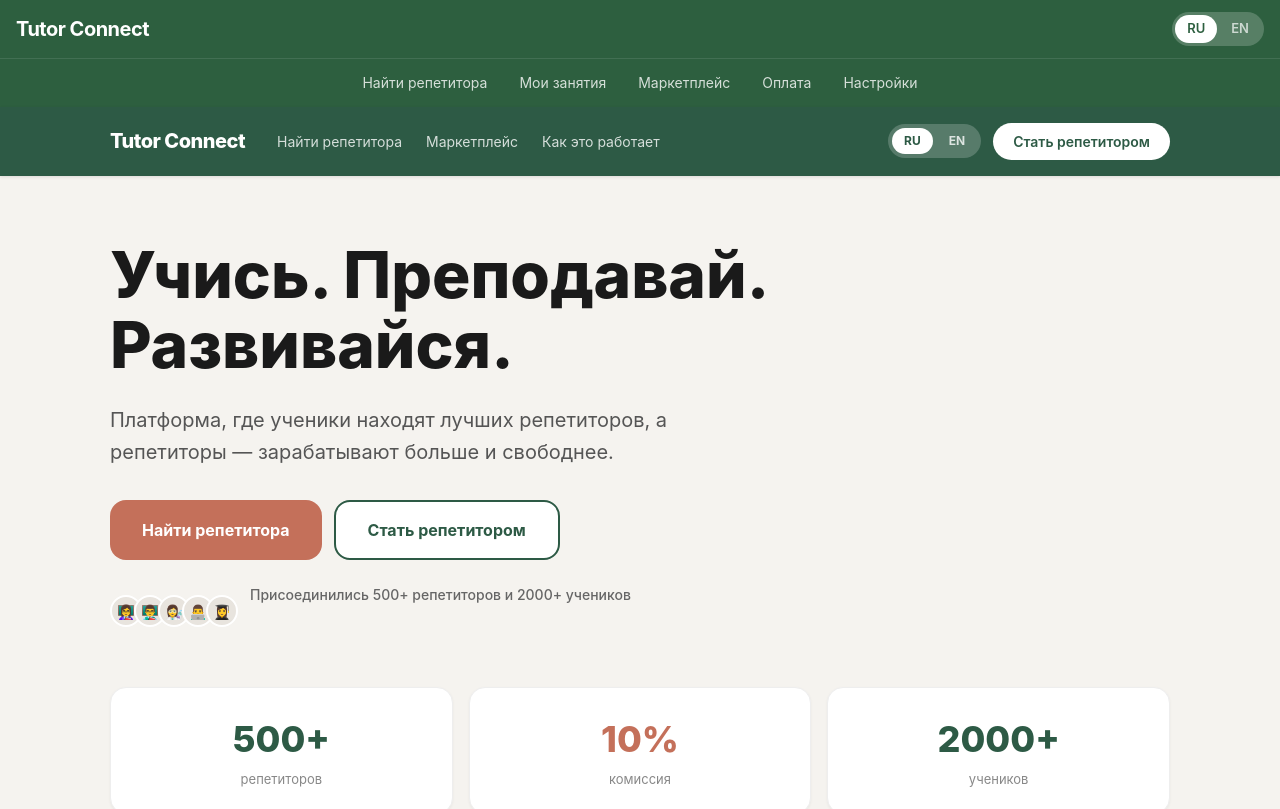
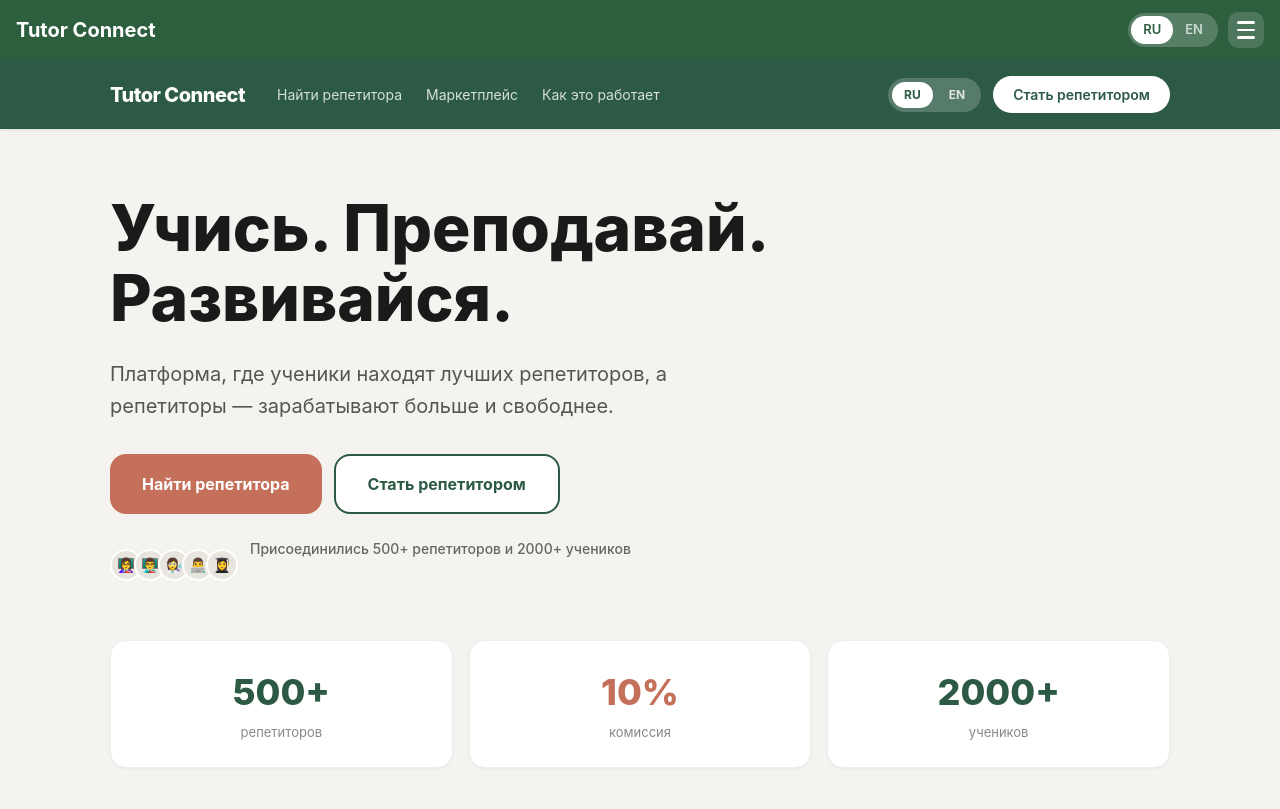
Before and after one commit to yaroslavnapril/tutor-connect, a Next.js app: page / in a window 1280 px wide. Shown: the top 809 px of the page. Built offline with nearby package versions, Linux system fonts and the light colour scheme.

Commit message:
Update Navigation.tsx

```diff
--- a/app/components/Navigation.tsx
+++ b/app/components/Navigation.tsx
@@ -3,136 +3,20 @@
 import { useState, useEffect } from 'react';
 import Link from 'next/link';
 
-type Role = 'student' | 'tutor';
-type Lang = 'ru' | 'en';
-
 export default function Navigation() {
   const [menuOpen, setMenuOpen] = useState(false);
-  const [role, setRole] = useState<Role>('student');
-  const [lang, setLang] = useState<Lang>('ru');
+  const [role, setRole] = useState<'student' | 'tutor'>('student');
   const [mounted, setMounted] = useState(false);
 
   useEffect(() => {
     setMounted(true);
-    const savedRole = localStorage.getItem('tc_role') as Role | null;
-    const savedLang = localStorage.getItem('tc_lang') as Lang | null;
-    if (savedRole) setRole(savedRole);
-    if (savedLang) setLang(savedLang);
+    const saved = localStorage.getItem('tc_role');
+    if (saved === 'student' || saved === 'tutor') setRole(saved);
   }, []);
 
-  const handleSetRole = (newRole: Role) => {
-    setRole(newRole);
-    localStorage.setItem('tc_role', newRole);
-  };
-
-  const handleSetLang = (newLang: Lang) => {
-    setLang(newLang);
-    localStorage.setItem('tc_lang', newLang);
-  };
-
-  const toggleMenu = () => setMenuOpen((prev) => !prev);
-
-  // Переводы
-  const t = {
-    ru: {
-      menu: 'Меню',
-      student: 'Я ученик',
-      tutor: 'Я репетитор',
-      studentMenu: {
-        study: 'Учёба',
-        finance: 'Финансы',
-        account: 'Аккаунт',
-        findTutor: 'Найти репетитора',
-        myLessons: 'Мои занятия',
-        marketplace: 'Маркетплейс',
-        payment: 'Оплата',
-        settings: 'Настройки',
-      },
-      tutorMenu: {
-        work: 'Работа',
-        materials: 'Материалы',
-        finance: 'Финансы',
-        account: 'Аккаунт',
-        requests: 'Заявки',
-        schedule: 'Расписание',
-        students: 'Ученики',
-        myMaterials: 'Мои материалы',
-        payments: 'Оплаты',
-        myProfile: 'Моя анкета',
-        settings: 'Настройки',
-      },
-      tabs: {
-        home: 'Главная',
-        search: 'Репетиторы',
-        schedule: 'Занятия',
-        market: 'Маркет',
-        profile: 'Профиль',
-        requests: 'Заявки',
-        students: 'Ученики',
-      },
-    },
-    en: {
-      menu: 'Menu',
-      student: 'I am a student',
-      tutor: 'I am a tutor',
-      studentMenu: {
-        study: 'Study',
-        finance: 'Finance',
-        account: 'Account',
-        findTutor: 'Find a tutor',
-        myLessons: 'My lessons',
-        marketplace: 'Marketplace',
-        payment: 'Payment',
-        settings: 'Settings',
-      },
-      tutorMenu: {
-        work: 'Work',
-        materials: 'Materials',
-        finance: 'Finance',
-        account: 'Account',
-        requests: 'Requests',
-        schedule: 'Schedule',
-        students: 'Students',
-        myMaterials: 'My materials',
-        payments: 'Payments',
-        myProfile: 'My profile',
-        settings: 'Settings',
-      },
-      tabs: {
-        home: 'Home',
-        search: 'Tutors',
-        schedule: 'Lessons',
-        market: 'Market',
-        profile: 'Profile',
-        requests: 'Requests',
-        students: 'Students',
-      },
-    },
-  };
-
-  const text = t[lang];
-
-  // Табы для мобильного таб-бара
-  const studentTabs = [
-    { icon: '🏠', label: text.tabs.home, href: '/' },
-    { icon: '🔍', label: text.tabs.search, href: '/find-tutor' },
-    { icon: '📅', label: text.tabs.schedule, href: '/lessons' },
-    { icon: '📚', label: text.tabs.market, href: '/marketplace' },
-    { icon: '👤', label: text.tabs.profile, href: '/profile' },
-  ];
-
-  const tutorTabs = [
-    { icon: '🏠', label: text.tabs.home, href: '/' },
-    { icon: '🔔', label: text.tabs.requests, href: '/requests' },
-    { icon: '📅', label: text.tabs.schedule, href: '/schedule' },
-    { icon: '👥', label: text.tabs.students, href: '/students' },
-    { icon: '👤', label: text.tabs.profile, href: '/profile' },
-  ];
-
-  const tabs = role === 'student' ? studentTabs : tutorTabs;
+  const toggleMenu = () => setMenuOpen(p => !p);
 
   if (!mounted) {
-    // Предотвращаем гидратационный мismatch
     return (
       <header className="bg-[#2d5f3f] px-4 py-3 flex items-center justify-between sticky top-0 z-50">
         <span className="text-white text-xl font-bold">Tutor Connect</span>
@@ -143,272 +27,60 @@ export default function Navigation() {
 
   return (
     <>
-      {/* ===== ШАПКА ===== */}
       <header className="bg-[#2d5f3f] px-4 py-3 flex items-center justify-between sticky top-0 z-50">
-        <Link href="/" className="text-white text-xl font-bold tracking-tight">
-          Tutor Connect
-        </Link>
-
+        <Link href="/" className="text-white text-xl font-bold">Tutor Connect</Link>
         <div className="flex items-center gap-2.5">
-          {/* Переключатель языков */}
-          <div className="flex bg-white/20 rounded-full p-[3px] gap-0.5">
-            <button
-              onClick={() => handleSetLang('ru')}
-              className={`px-3 py-1 rounded-full text-[13px] font-semibold transition-all ${
-                lang === 'ru'
-                  ? 'bg-white text-[#2d5f3f]'
-                  : 'text-white/70 hover:text-white'
-              }`}
-            >
-              RU
-            </button>
-            <button
-              onClick={() => handleSetLang('en')}
-              className={`px-3 py-1 rounded-full text-[13px] font-semibold transition-all ${
-                lang === 'en'
-                  ? 'bg-white text-[#2d5f3f]'
-                  : 'text-white/70 hover:text-white'
-              }`}
-            >
-              EN
-            </button>
+          <div className="flex bg-white/20 rounded-full p-[3px]">
+            <span className="px-3 py-1 rounded-full text-[13px] font-semibold bg-white text-[#2d5f3f]">RU</span>
+            <span className="px-3 py-1 rounded-full text-[13px] font-semibold text-white/70">EN</span>
           </div>
-
-          {/* Бургер */}
-          <button
-            onClick={toggleMenu}
-            aria-label="Меню"
-            className="w-9 h-9 flex flex-col items-center justify-center gap-[5px] bg-white/15 rounded-[10px] md:hidden"
-          >
-            <span
-              className={`block w-[18px] h-[2.5px] bg-white rounded-sm transition-all duration-300 ${
-                menuOpen ? 'rotate-45 translate-y-[7px]' : ''
-              }`}
-            />
-            <span
-              className={`block w-[18px] h-[2.5px] bg-white rounded-sm transition-all duration-300 ${
-                menuOpen ? 'opacity-0' : ''
-              }`}
-            />
-            <span
-              className={`block w-[18px] h-[2.5px] bg-white rounded-sm transition-all duration-300 ${
-                menuOpen ? '-rotate-45 -translate-y-[7px]' : ''
-              }`}
-            />
+          <button onClick={toggleMenu} className="w-9 h-9 flex flex-col items-center justify-center gap-[5px] bg-white/15 rounded-[10px]">
+            <span className={`block w-[18px] h-[2.5px] bg-white rounded-sm transition-all ${menuOpen ? 'rotate-45 translate-y-[7px]' : ''}`} />
+            <span className={`block w-[18px] h-[2.5px] bg-white rounded-sm transition-all ${menuOpen ? 'opacity-0' : ''}`} />
+            <span className={`block w-[18px] h-[2.5px] bg-white rounded-sm transition-all ${menuOpen ? '-rotate-45 -translate-y-[7px]' : ''}`} />
           </button>
         </div>
       </header>
 
-      {/* ===== ЗАТЕМНЕНИЕ ===== */}
-      <div
-        onClick={toggleMenu}
-        className={`fixed inset-0 bg-black/40 z-[200] transition-opacity duration-300 md:hidden ${
-          menuOpen ? 'opacity-100 pointer-events-auto' : 'opacity-0 pointer-events-none'
-        }`}
-      />
+      <div onClick={toggleMenu} className={`fixed inset-0 bg-black/40 z-[200] transition-opacity md:hidden ${menuOpen ? 'opacity-100' : 'opacity-0 pointer-events-none'}`} />
 
-      {/* ===== МОБИЛЬНОЕ МЕНЮ (выезжает справа) ===== */}
-      <nav
-        className={`fixed top-0 right-0 w-[85%] max-w-[360px] h-full bg-[#1a1a1a] z-[201] flex flex-col overflow-y-auto transition-transform duration-300 ease-[cubic-bezier(0.4,0,0.2,1)] md:hidden ${
-          menuOpen ? 'translate-x-0' : 'translate-x-full'
-        }`}
-      >
-        {/* Заголовок меню + переключатель ролей */}
-        <div className="p-5 border-b border-white/[0.08] sticky top-0 bg-[#1a1a1a] z-10">
-          <div className="text-white text-xl font-bold mb-4">{text.menu}</div>
+      <nav className={`fixed top-0 right-0 w-[85%] max-w-[360px] h-full bg-[#1a1a1a] z-[201] overflow-y-auto transition-transform md:hidden ${menuOpen ? 'translate-x-0' : 'translate-x-full'}`}>
+        <div className="p-5 border-b border-white/[0.08]">
+          <div className="text-white text-xl font-bold mb-4">Меню</div>
           <div className="flex bg-white/10 rounded-xl p-1 gap-1">
-            <button
-              onClick={() => handleSetRole('student')}
-              className={`flex-1 py-2.5 rounded-[10px] text-sm font-semibold transition-all ${
-                role === 'student'
-                  ? 'bg-[#2d5f3f] text-white'
-                  : 'text-white/50 hover:text-white/80'
-              }`}
-            >
-              {text.student}
-            </button>
-            <button
-              onClick={() => handleSetRole('tutor')}
-              className={`flex-1 py-2.5 rounded-[10px] text-sm font-semibold transition-all ${
-                role === 'tutor'
-                  ? 'bg-[#2d5f3f] text-white'
-                  : 'text-white/50 hover:text-white/80'
-              }`}
-            >
-              {text.tutor}
-            </button>
+            <button onClick={() => { setRole('student'); localStorage.setItem('tc_role', 'student'); }} className={`flex-1 py-2.5 rounded-[10px] text-sm font-semibold transition-all ${role === 'student' ? 'bg-[#2d5f3f] text-white' : 'text-white/50'}`}>Я ученик</button>
+            <button onClick={() => { setRole('tutor'); localStorage.setItem('tc_role', 'tutor'); }} className={`flex-1 py-2.5 rounded-[10px] text-sm font-semibold transition-all ${role === 'tutor' ? 'bg-[#2d5f3f] text-white' : 'text-white/50'}`}>Я репетитор</button>
           </div>
         </div>
 
-        {/* Содержимое меню */}
-        <div className="flex-1">
-          {role === 'student' ? (
-            <>
-              <div className="px-5 py-5 border-b border-white/[0.06]">
-                <h4 className="text-[11px] uppercase tracking-[1.2px] text-white/35 font-semibold mb-3">
-                  {text.studentMenu.study}
-                </h4>
-                <MenuLink href="/find-tutor" icon="🔍" onClick={toggleMenu}>
-                  {text.studentMenu.findTutor}
-                </MenuLink>
-                <MenuLink href="/lessons" icon="📅" onClick={toggleMenu}>
-                  {text.studentMenu.myLessons}
-                </MenuLink>
-                <MenuLink href="/marketplace" icon="📚" onClick={toggleMenu}>
-                  {text.studentMenu.marketplace}
-                </MenuLink>
-              </div>
-              <div className="px-5 py-5 border-b border-white/[0.06]">
-                <h4 className="text-[11px] uppercase tracking-[1.2px] text-white/35 font-semibold mb-3">
-                  {text.studentMenu.finance}
-                </h4>
-                <MenuLink href="/payment" icon="💳" onClick={toggleMenu}>
-                  {text.studentMenu.payment}
-                </MenuLink>
-              </div>
-              <div className="px-5 py-5 border-b border-white/[0.06]">
-                <h4 className="text-[11px] uppercase tracking-[1.2px] text-white/35 font-semibold mb-3">
-                  {text.studentMenu.account}
-                </h4>
-                <MenuLink href="/settings" icon="⚙️" onClick={toggleMenu}>
-                  {text.studentMenu.settings}
-                </MenuLink>
-              </div>
-            </>
-          ) : (
-            <>
-              <div className="px-5 py-5 border-b border-white/[0.06]">
-                <h4 className="text-[11px] uppercase tracking-[1.2px] text-white/35 font-semibold mb-3">
-                  {text.tutorMenu.work}
-                </h4>
-                <MenuLink href="/requests" icon="🔔" onClick={toggleMenu} badge="3">
-                  {text.tutorMenu.requests}
-                </MenuLink>
-                <MenuLink href="/schedule" icon="📅" onClick={toggleMenu}>
-                  {text.tutorMenu.schedule}
-                </MenuLink>
-                <MenuLink href="/students" icon="👥" onClick={toggleMenu}>
-                  {text.tutorMenu.students}
-                </MenuLink>
-              </div>
-              <div className="px-5 py-5 border-b border-white/[0.06]">
-                <h4 className="text-[11px] uppercase tracking-[1.2px] text-white/35 font-semibold mb-3">
-                  {text.tutorMenu.materials}
-                </h4>
-                <MenuLink href="/my-materials" icon="📁" onClick={toggleMenu}>
-                  {text.tutorMenu.myMaterials}
-                </MenuLink>
-                <MenuLink href="/marketplace" icon="🛒" onClick={toggleMenu}>
-                  {text.tutorMenu.marketplace}
-                </MenuLink>
-              </div>
-              <div className="px-5 py-5 border-b border-white/[0.06]">
-                <h4 className="text-[11px] uppercase tracking-[1.2px] text-white/35 font-semibold mb-3">
-                  {text.tutorMenu.finance}
-                </h4>
-                <MenuLink href="/payments" icon="💳" onClick={toggleMenu}>
-                  {text.tutorMenu.payments}
-                </MenuLink>
-              </div>
-              <div className="px-5 py-5 border-b border-white/[0.06]">
-                <h4 className="text-[11px] uppercase tracking-[1.2px] text-white/35 font-semibold mb-3">
-                  {text.tutorMenu.account}
-                </h4>
-                <MenuLink href="/profile" icon="📝" onClick={toggleMenu}>
-                  {text.tutorMenu.myProfile}
-                </MenuLink>
-                <MenuLink href="/settings" icon="⚙️" onClick={toggleMenu}>
-                  {text.tutorMenu.settings}
-                </MenuLink>
-              </div>
-            </>
-          )}
-        </div>
-      </nav>
-
-      {/* ===== ДЕСКТОПНАЯ НАВИГАЦИЯ (под шапкой) ===== */}
-      <nav className="hidden md:flex bg-[#2d5f3f] border-t border-white/10 justify-center gap-8 px-6">
         {role === 'student' ? (
-          <>
-            <DesktopLink href="/find-tutor">{text.studentMenu.findTutor}</DesktopLink>
-            <DesktopLink href="/lessons">{text.studentMenu.myLessons}</DesktopLink>
-            <DesktopLink href="/marketplace">{text.studentMenu.marketplace}</DesktopLink>
-            <DesktopLink href="/payment">{text.studentMenu.payment}</DesktopLink>
-            <DesktopLink href="/settings">{text.studentMenu.settings}</DesktopLink>
-          </>
+          <div className="p-5">
+            <h4 className="text-[11px] uppercase tracking-[1.2px] text-white/35 font-semibold mb-3">Учёба</h4>
+            <Link href="/find-tutor" onClick={toggleMenu} className="flex items-center gap-3.5 py-3 text-[15px] text-white/85"><span className="w-8 h-8 bg-white/[0.08] rounded-lg flex items-center justify-center">🔍</span>Найти репетитора</Link>
+            <Link href="/lessons" onClick={toggleMenu} className="flex items-center gap-3.5 py-3 text-[15px] text-white/85"><span className="w-8 h-8 bg-white/[0.08] rounded-lg flex items-center justify-center">📅</span>Мои занятия</Link>
+            <Link href="/marketplace" onClick={toggleMenu} className="flex items-center gap-3.5 py-3 text-[15px] text-white/85"><span className="w-8 h-8 bg-white/[0.08] rounded-lg flex items-center justify-center">📚</span>Маркетплейс</Link>
+            <h4 className="text-[11px] uppercase tracking-[1.2px] text-white/35 font-semibold mb-3 mt-5">Финансы</h4>
+            <Link href="/payment" onClick={toggleMenu} className="flex items-center gap-3.5 py-3 text-[15px] text-white/85"><span className="w-8 h-8 bg-white/[0.08] rounded-lg flex items-center justify-center">💳</span>Оплата</Link>
+            <h4 className="text-[11px] uppercase tracking-[1.2px] text-white/35 font-semibold mb-3 mt-5">Аккаунт</h4>
+            <Link href="/settings" onClick={toggleMenu} className="flex items-center gap-3.5 py-3 text-[15px] text-white/85"><span className="w-8 h-8 bg-white/[0.08] rounded-lg flex items-center justify-center">⚙️</span>Настройки</Link>
+          </div>
         ) : (
-          <>
-            <DesktopLink href="/requests">{text.tutorMenu.requests}</DesktopLink>
-            <DesktopLink href="/schedule">{text.tutorMenu.schedule}</DesktopLink>
-            <DesktopLink href="/students">{text.tutorMenu.students}</DesktopLink>
-            <DesktopLink href="/my-materials">{text.tutorMenu.myMaterials}</DesktopLink>
-            <DesktopLink href="/payments">{text.tutorMenu.payments}</DesktopLink>
-            <DesktopLink href="/profile">{text.tutorMenu.myProfile}</DesktopLink>
-          </>
+          <div className="p-5">
+            <h4 className="text-[11px] uppercase tracking-[1.2px] text-white/35 font-semibold mb-3">Работа</h4>
+            <Link href="/requests" onClick={toggleMenu} className="flex items-center gap-3.5 py-3 text-[15px] text-white/85"><span className="w-8 h-8 bg-white/[0.08] rounded-lg flex items-center justify-center">🔔</span>Заявки<span className="ml-auto bg-[#c67b5c] text-white text-[11px] font-bold px-2 py-0.5 rounded-full">3</span></Link>
+            <Link href="/schedule" onClick={toggleMenu} className="flex items-center gap-3.5 py-3 text-[15px] text-white/85"><span className="w-8 h-8 bg-white/[0.08] rounded-lg flex items-center justify-center">📅</span>Расписание</Link>
+            <Link href="/students" onClick={toggleMenu} className="flex items-center gap-3.5 py-3 text-[15px] text-white/85"><span className="w-8 h-8 bg-white/[0.08] rounded-lg flex items-center justify-center">👥</span>Ученики</Link>
+            <h4 className="text-[11px] uppercase tracking-[1.2px] text-white/35 font-semibold mb-3 mt-5">Материалы</h4>
+            <Link href="/my-materials" onClick={toggleMenu} className="flex items-center gap-3.5 py-3 text-[15px] text-white/85"><span className="w-8 h-8 bg-white/[0.08] rounded-lg flex items-center justify-center">📁</span>Мои материалы</Link>
+            <Link href="/marketplace" onClick={toggleMenu} className="flex items-center gap-3.5 py-3 text-[15px] text-white/85"><span className="w-8 h-8 bg-white/[0.08] rounded-lg flex items-center justify-center">🛒</span>Маркетплейс</Link>
+            <h4 className="text-[11px] uppercase tracking-[1.2px] text-white/35 font-semibold mb-3 mt-5">Финансы</h4>
+            <Link href="/payments" onClick={toggleMenu} className="flex items-center gap-3.5 py-3 text-[15px] text-white/85"><span className="w-8 h-8 bg-white/[0.08] rounded-lg flex items-center justify-center">💳</span>Оплаты</Link>
+            <h4 className="text-[11px] uppercase tracking-[1.2px] text-white/35 font-semibold mb-3 mt-5">Аккаунт</h4>
+            <Link href="/profile" onClick={toggleMenu} className="flex items-center gap-3.5 py-3 text-[15px] text-white/85"><span className="w-8 h-8 bg-white/[0.08] rounded-lg flex items-center justify-center">📝</span>Моя анкета</Link>
+            <Link href="/settings" onClick={toggleMenu} className="flex items-center gap-3.5 py-3 text-[15px] text-white/85"><span className="w-8 h-8 bg-white/[0.08] rounded-lg flex items-center justify-center">⚙️</span>Настройки</Link>
+          </div>
         )}
       </nav>
-
-      {/* ===== НИЖНИЙ ТАБ-БАР (только мобилка) ===== */}
-      <nav className="md:hidden fixed bottom-0 left-0 right-0 bg-white border-t border-black/[0.06] z-40 flex pb-5 pt-2 px-1">
-        {tabs.map((tab, i) => (
-          <Link
-            key={i}
-            href={tab.href}
-            className="flex-1 flex flex-col items-center gap-1 text-[11px] font-medium text-[#aaa] hover:text-[#2d5f3f] transition-colors"
-          >
-            <span className="text-xl leading-none">{tab.icon}</span>
-            <span>{tab.label}</span>
-          </Link>
-        ))}
-      </nav>
-
-      {/* Отступ снизу на мобилке, чтобы контент не прятался за таб-бар */}
-      <div className="md:hidden h-[68px]" />
     </>
   );
 }
-
-// ===== Вспомогательные компоненты =====
-
-function MenuLink({
-  href,
-  icon,
-  children,
-  onClick,
-  badge,
-}: {
-  href: string;
-  icon: string;
-  children: React.ReactNode;
-  onClick: () => void;
-  badge?: string;
-}) {
-  return (
-    <Link
-      href={href}
-      onClick={onClick}
-      className="flex items-center gap-3.5 py-3 text-[15px] text-white/85 hover:text-[#c67b5c] transition-colors"
-    >
-      <span className="w-8 h-8 bg-white/[0.08] rounded-lg flex items-center justify-center text-[15px] shrink-0">
-        {icon}
-      </span>
-      <span className="flex-1">{children}</span>
-      {badge && (
-        <span className="bg-[#c67b5c] text-white text-[11px] font-bold px-2 py-0.5 rounded-full">
-          {badge}
-        </span>
-      )}
-    </Link>
-  );
-}
-
-function DesktopLink({ href, children }: { href: string; children: React.ReactNode }) {
-  return (
-    <Link
-      href={href}
-      className="text-sm text-white/80 hover:text-white py-3.5 transition-colors"
-    >
-      {children}
-    </Link>
-  );
-}
```
